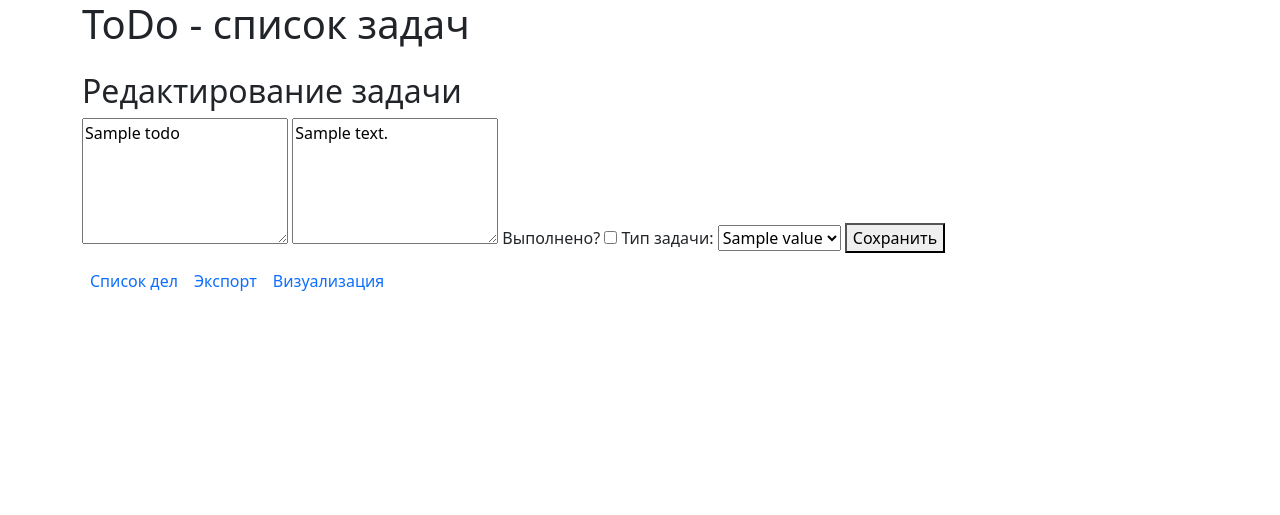
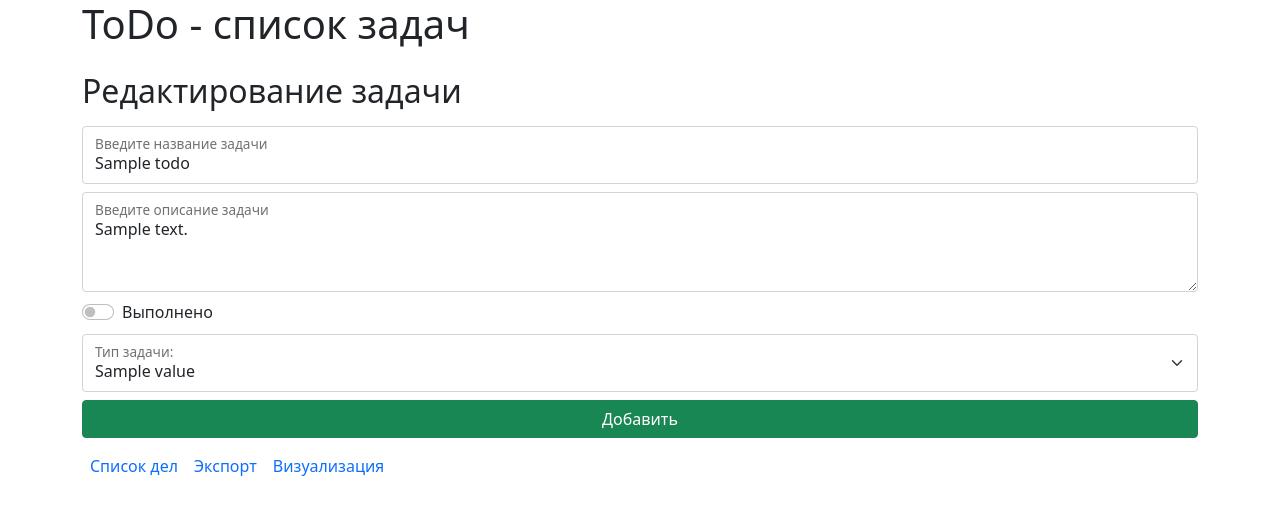
Before and after one commit to vlad17v/ddz, a FastAPI app: template app/templates/edit.html in a window 1280 px wide. Shown: the top 515 px of the page. Run offline with FastAPI, Linux system fonts and the light colour scheme; the template is opened without the code that fills it: most values are stand-ins (such as "Sample title", 1, 10 or a date in 2020); some libraries are stand-ins or nearby versions.

Commit message:
add styles to edit.html

```diff
--- a/app/templates/edit.html
+++ b/app/templates/edit.html
@@ -1,46 +1,42 @@
 {% extends 'base.html' %}
 
 {% block content %}
-    <form id="todoForm">
-        <div class="task">
-            <h2>Редактирование задачи</h2>
+<form id="todoForm" class="d-flex flex-column gap-2">
+    <h2 class="h2">Редактирование задачи</h2>
+
+    <div class="form-floating">
+        <input minlength="3" maxlength="200" type="text" class="form-control" id="title" name="title"
+        placeholder="Введите название задачи" required value="{{todo.title}}">
+        <label for="title">Введите название задачи</label>
     </div>
-        <textarea name="title" id="title" rows="5" placeholder="Введите название задачи" required>{{ todo.title }}</textarea>
-        <textarea name="details" id="details" rows="5" placeholder="Введите описание задачи">{{ todo.details }}</textarea>
-        <label for="completed">Выполнено?</label>
-        <input type="checkbox" name="completed" {% if todo.completed %}checked{% endif %}>
+    <div class="form-floating">
+        <textarea class="form-control" maxlength="500" placeholder="Введите описание задачи" name="details" id="details" style="height: 100px">{{todo.details}}</textarea>
+        <label for="details">Введите описание задачи</label>
+    </div>
 
-        <label for="tag">Тип задачи:</label>
-        <select name="tag">
+    <div class="form-check form-switch">
+        <label class="form-check-label" for="flexSwitchCheckChecked">Выполнено</label>
+        <input {% if todo.completed %}checked{% endif %} class="form-check-input" type="checkbox" id="flexSwitchCheckChecked" name="completed" >
+    </div>
+
+
+    <div class="form-floating">
+        <select class="form-select" name="tag" id="tag" aria-label="Floating label select example">
         {% for tag in tags %}
-                <option {% if todo.tag == tag.value %}selected{% endif %} value="{{ tag.value }}">{{ tag.value }}</option>
+            <option {% if todo.tag==tag.value %}selected{% endif %} value="{{ tag.value }}">{{ tag.value }}</option>
         {% endfor %}
         </select>
+        <label for="tag">Тип задачи:</label>
+    </div>
 
-        <button type="submit">Сохранить</button>
+    <button type="submit" class="btn btn-success">Добавить</button>
 </form>
 
 <script>
-        function validateForm() {
-            const title = document.getElementById('title').value;
-            const details = document.getElementById('details').value;
-
-            if (title.length < 3 || title.length > 200) {
-                alert('Please enter a valid title');
-                return false;
-            }
-
-            if (details.length > 500) {
-                alert('Please enter a valid details');
-                return false;
-            }
-            return true;
-        }
 
     document.getElementById('todoForm').addEventListener('submit', function (e) {
         e.preventDefault();
 
-            if (validateForm()) {
         const formData = new FormData(this);
         const todoData = Object.fromEntries(formData.entries());
 
@@ -57,7 +53,7 @@
         .catch(error => console.error('Ошибка:', error));
 
         this.reset();
-            }
+
     });
 </script>
 {% endblock content %}
```
Lines whose indentation alone changed are shown as unchanged.
